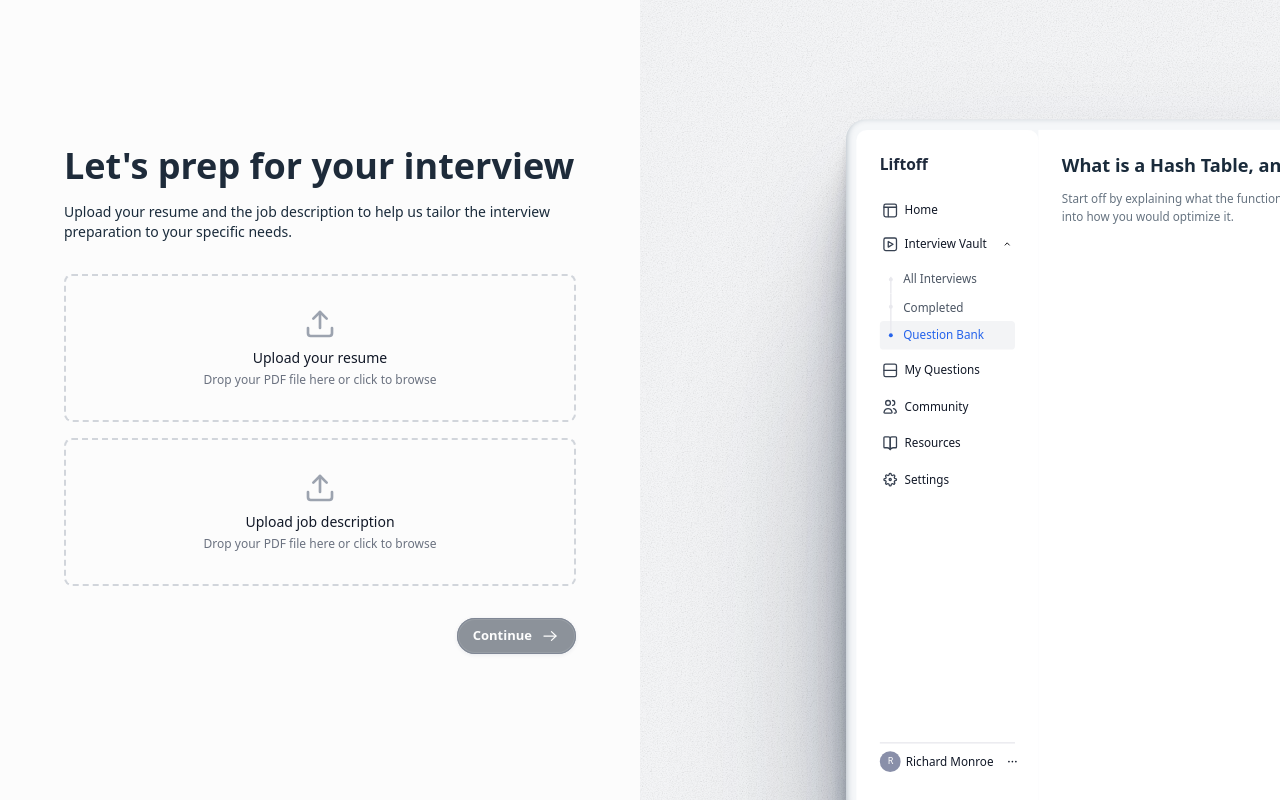
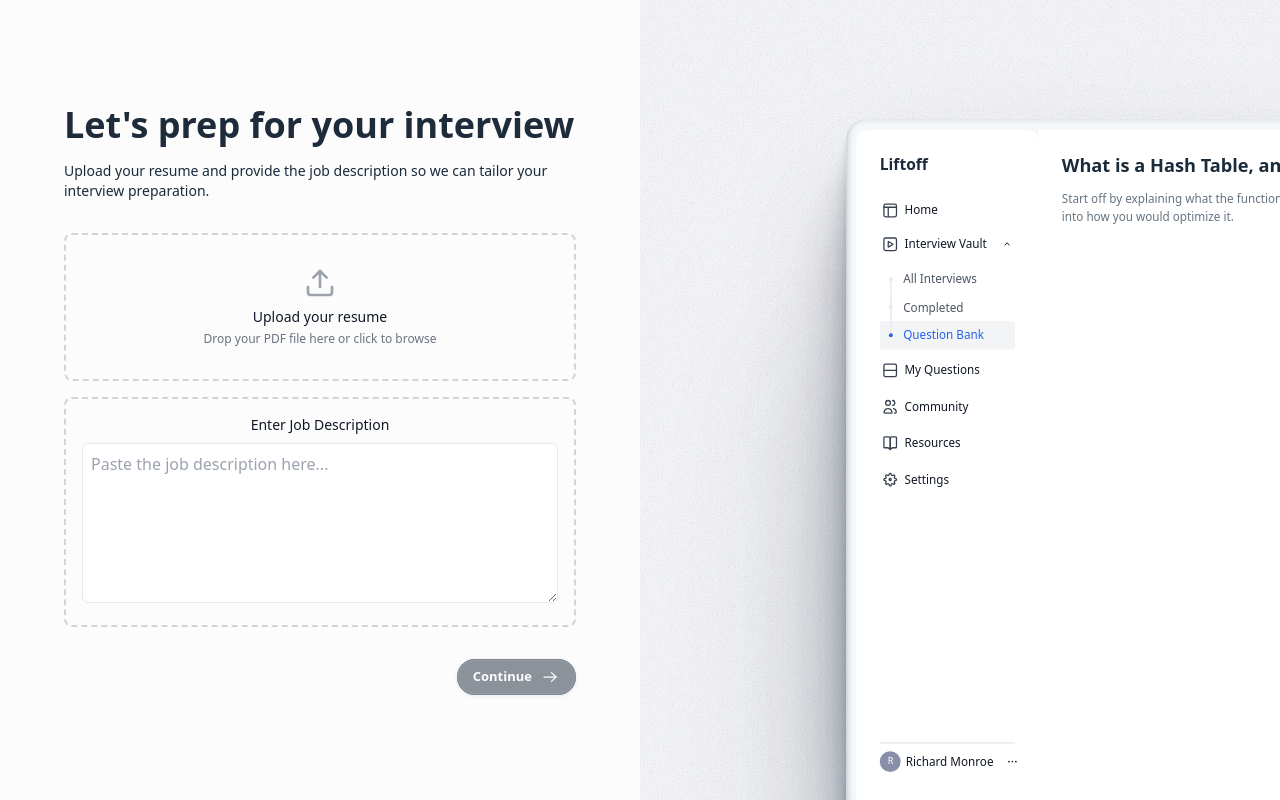
Before and after one commit to kkarenvoo/TreeHacks2025, a Next.js app: page /demo in a window 1280 px wide. Built offline with nearby package versions, Linux system fonts and the light colour scheme; what @ffmpeg/ffmpeg would draw is missing.

Commit message:
Job description PDF to text file

```diff
--- a/components/UploadStep.tsx
+++ b/components/UploadStep.tsx
@@ -3,14 +3,13 @@ import { motion } from "framer-motion";
 import { Upload } from "lucide-react"; // Install npm install lucide-react
 
 interface UploadStepProps {
-  onNextStep: (resumeFile: File, jdFile: File) => void;
+  onNextStep: (resumeFile: File, jdText: string) => void;
 }
 
 const UploadStep: React.FC<UploadStepProps> = ({ onNextStep }) => {
   const [resume, setResume] = useState<File | null>(null);
-  const [jobDescription, setJobDescription] = useState<File | null>(null);
+  const [jobDescription, setJobDescription] = useState<string>('');
   const [draggingResume, setDraggingResume] = useState(false);
-  const [draggingJD, setDraggingJD] = useState(false);
 
   const handleResumeUpload = (e: React.ChangeEvent<HTMLInputElement>) => {
     const file = e.target.files?.[0];
@@ -19,34 +18,22 @@ const UploadStep: React.FC<UploadStepProps> = ({ onNextStep }) => {
     }
   };
 
-  const handleJDUpload = (e: React.ChangeEvent<HTMLInputElement>) => {
-    const file = e.target.files?.[0];
-    if (file && file.type === 'application/pdf') {
-      setJobDescription(file);
-    }
+  const handleDragOver = (e: React.DragEvent) => {
+    e.preventDefault();
+    setDraggingResume(true);
   };
 
-  const handleDragOver = (e: React.DragEvent, type: 'resume' | 'jd') => {
+  const handleDragLeave = (e: React.DragEvent) => {
     e.preventDefault();
-    if (type === 'resume') setDraggingResume(true);
-    else setDraggingJD(true);
+    setDraggingResume(false);
   };
 
-  const handleDragLeave = (e: React.DragEvent, type: 'resume' | 'jd') => {
-    e.preventDefault();
-    if (type === 'resume') setDraggingResume(false);
-    else setDraggingJD(false);
-  };
-
-  const handleDrop = (e: React.DragEvent, type: 'resume' | 'jd') => {
+  const handleDrop = (e: React.DragEvent) => {
     e.preventDefault();
     setDraggingResume(false);
-    setDraggingJD(false);
-
     const file = e.dataTransfer.files[0];
     if (file && file.type === 'application/pdf') {
-      if (type === 'resume') setResume(file);
-      else setJobDescription(file);
+      setResume(file);
     }
   };
 
@@ -66,7 +53,7 @@ const UploadStep: React.FC<UploadStepProps> = ({ onNextStep }) => {
         Let's prep for your interview
       </h2>
       <p className="text-[14px] leading-[20px] text-[#1a2b3b] font-normal my-4">
-        Upload your resume and the job description to help us tailor the interview preparation to your specific needs.
+        Upload your resume and provide the job description so we can tailor your interview preparation.
       </p>
 
       <div className="space-y-4 mt-8">
@@ -75,9 +62,9 @@ const UploadStep: React.FC<UploadStepProps> = ({ onNextStep }) => {
           className={`border-2 border-dashed rounded-lg p-8 text-center ${
             draggingResume ? 'border-blue-500 bg-blue-50' : 'border-gray-300'
           }`}
-          onDragOver={(e) => handleDragOver(e, 'resume')}
-          onDragLeave={(e) => handleDragLeave(e, 'resume')}
-          onDrop={(e) => handleDrop(e, 'resume')}
+          onDragOver={handleDragOver}
+          onDragLeave={handleDragLeave}
+          onDrop={handleDrop}
         >
           <input
             type="file"
@@ -97,44 +84,31 @@ const UploadStep: React.FC<UploadStepProps> = ({ onNextStep }) => {
           </label>
         </div>
 
-        {/* Job Description Upload */}
-        <div
-          className={`border-2 border-dashed rounded-lg p-8 text-center ${
-            draggingJD ? 'border-blue-500 bg-blue-50' : 'border-gray-300'
-          }`}
-          onDragOver={(e) => handleDragOver(e, 'jd')}
-          onDragLeave={(e) => handleDragLeave(e, 'jd')}
-          onDrop={(e) => handleDrop(e, 'jd')}
-        >
-          <input
-            type="file"
+        {/* Job Description Textbox */}
+        <div className="border-2 border-dashed rounded-lg p-4 text-center border-gray-300">
+          <label htmlFor="jobDescription" className="block text-sm font-medium text-gray-900 mb-2">
+            Enter Job Description
+          </label>
+          <textarea
             id="jobDescription"
-            accept=".pdf"
-            onChange={handleJDUpload}
-            className="hidden"
+            value={jobDescription}
+            onChange={(e) => setJobDescription(e.target.value)}
+            placeholder="Paste the job description here..."
+            className="w-full h-40 p-2 border rounded-md focus:outline-none focus:ring-2 focus:ring-blue-500"
           />
-          <label htmlFor="jobDescription" className="cursor-pointer">
-            <Upload className="w-8 h-8 text-gray-400 mx-auto mb-2" />
-            <p className="text-sm font-medium text-gray-900">
-              {jobDescription ? jobDescription.name : 'Upload job description'}
-            </p>
-            <p className="text-xs text-gray-500 mt-1">
-              Drop your PDF file here or click to browse
-            </p>
-          </label>
         </div>
       </div>
 
       <div className="flex gap-[15px] justify-end mt-8">
         <button
           onClick={() => {
-            if (resume && jobDescription) {
+            if (resume && jobDescription.trim().length > 0) {
               onNextStep(resume, jobDescription);
             }
           }}
-          disabled={!resume || !jobDescription}
-          className={`group rounded-full px-4 py-2 text-[13px] font-semibold transition-all flex items-center justify-center bg-[#1E2B3A] text-white no-underline flex gap-x-2  active:scale-95 scale-100 duration-75 ${
-            !resume || !jobDescription
+          disabled={!resume || jobDescription.trim().length === 0}
+          className={`group rounded-full px-4 py-2 text-[13px] font-semibold transition-all flex items-center justify-center bg-[#1E2B3A] text-white no-underline flex gap-x-2 active:scale-95 scale-100 duration-75 ${
+            !resume || jobDescription.trim().length === 0
               ? 'opacity-50 cursor-not-allowed'
               : 'hover:[linear-gradient(0deg, rgba(255, 255, 255, 0.1), rgba(255, 255, 255, 0.1)), #0D2247]'
           }`}
```
